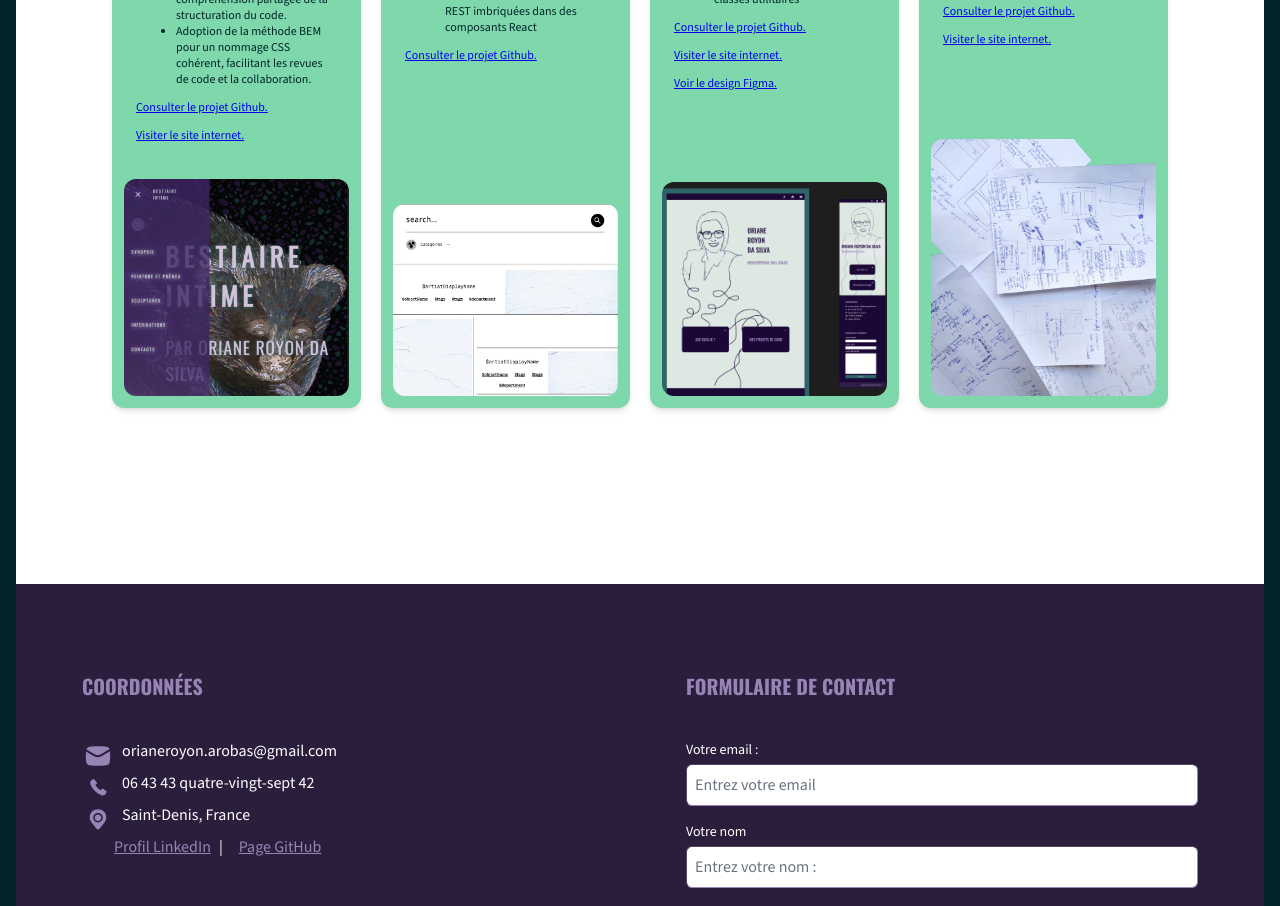
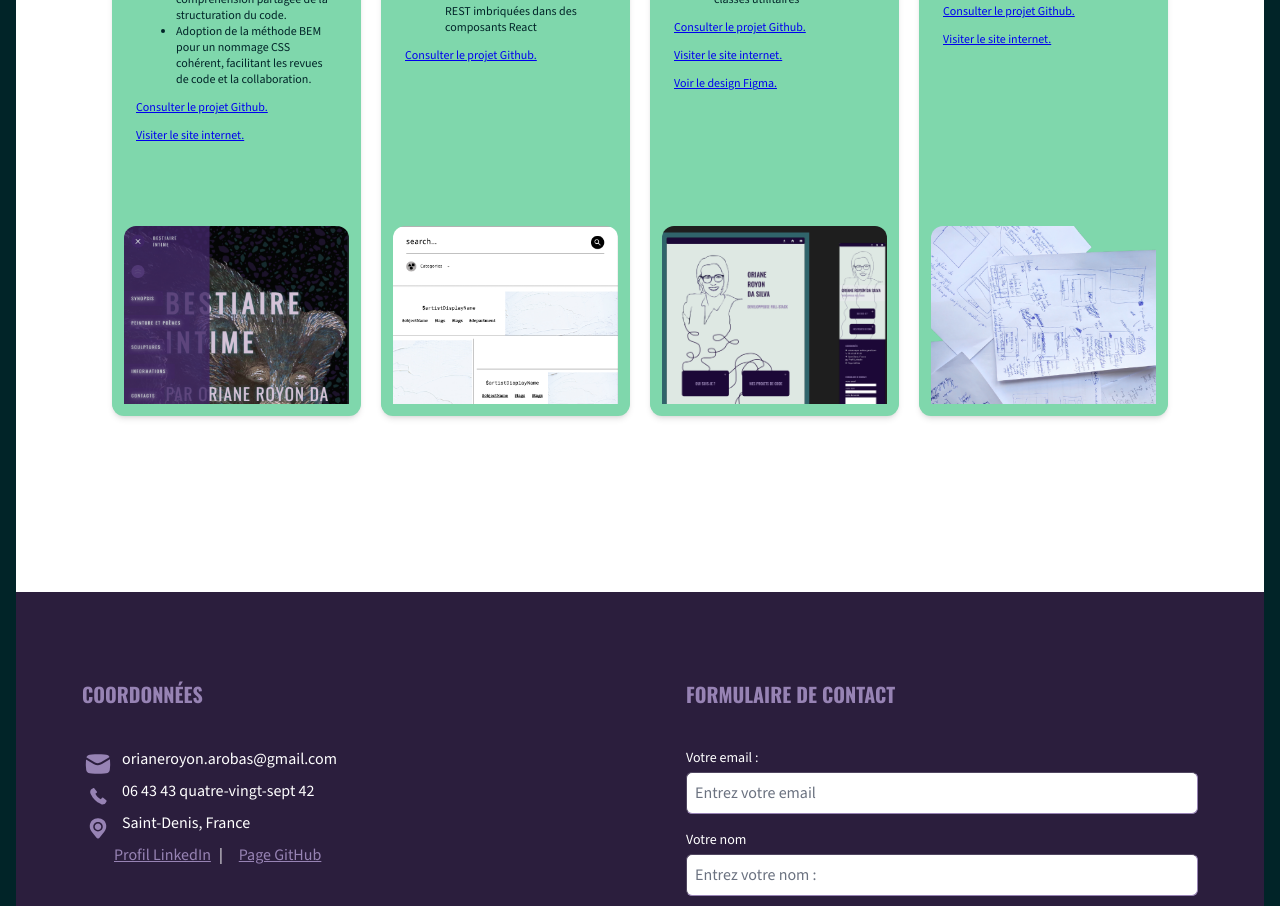
Before and after one commit to OrianeORDS/portefolio, a Next.js app: page / in a window 1280 px wide. Shown: the part 1880-2786 px from the top of the page. Built offline with nearby package versions, Linux system fonts and the light colour scheme.

Commit message:
change img from <Image/> imported from next

```diff
--- a/components/ProjectCard.js
+++ b/components/ProjectCard.js
@@ -1,4 +1,5 @@
 
+import Image from "next/image" ;
 export default function ProjectCard ({project} ) {
 
     return(
@@ -40,7 +41,9 @@ export default function ProjectCard ({project} ) {
                     { project.links.figma && <p>   <a href={project.links.figma}> Voir le design Figma. </a> </p>}
                 </div>
             </div>
-            <img className="self-stretch w-full rounded-xl object-contain" src={project.image.source} alt={project.image.alt} />
+            <div className="aspect-square overflow-hidden ">
+             <Image className="self-stretch rounded-xl object-cover" src={project.image.source} alt={project.image.alt} layout="responsive" width={16} height={9} />
+            </div>
         </div>
 
     )
--- a/package.json
+++ b/package.json
@@ -20,7 +20,10 @@
   },
   "devDependencies": {
     "eslint": "^9.17.0",
-    "eslint-config-next": "^15.1.1",
+    "eslint-config-next": "^15.1.3",
+    "eslint-plugin-jsx-a11y": "^6.10.2",
+    "eslint-plugin-react": "^7.37.3",
+    "eslint-plugin-react-hooks": "^5.1.0",
     "postcss": "^8.4.49",
     "tailwindcss": "^3.4.17"
   }
```
Also changed, not shown: 1 other file (tests, documents, lock files or other folders).
